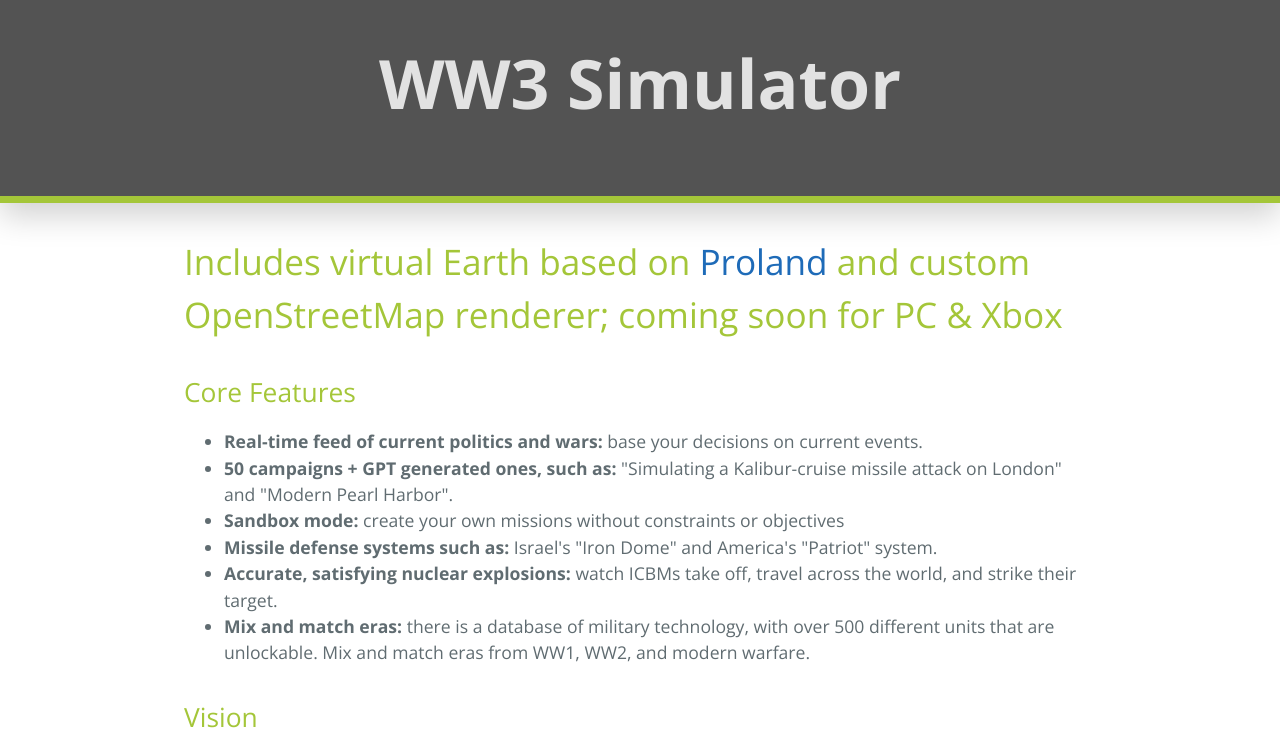
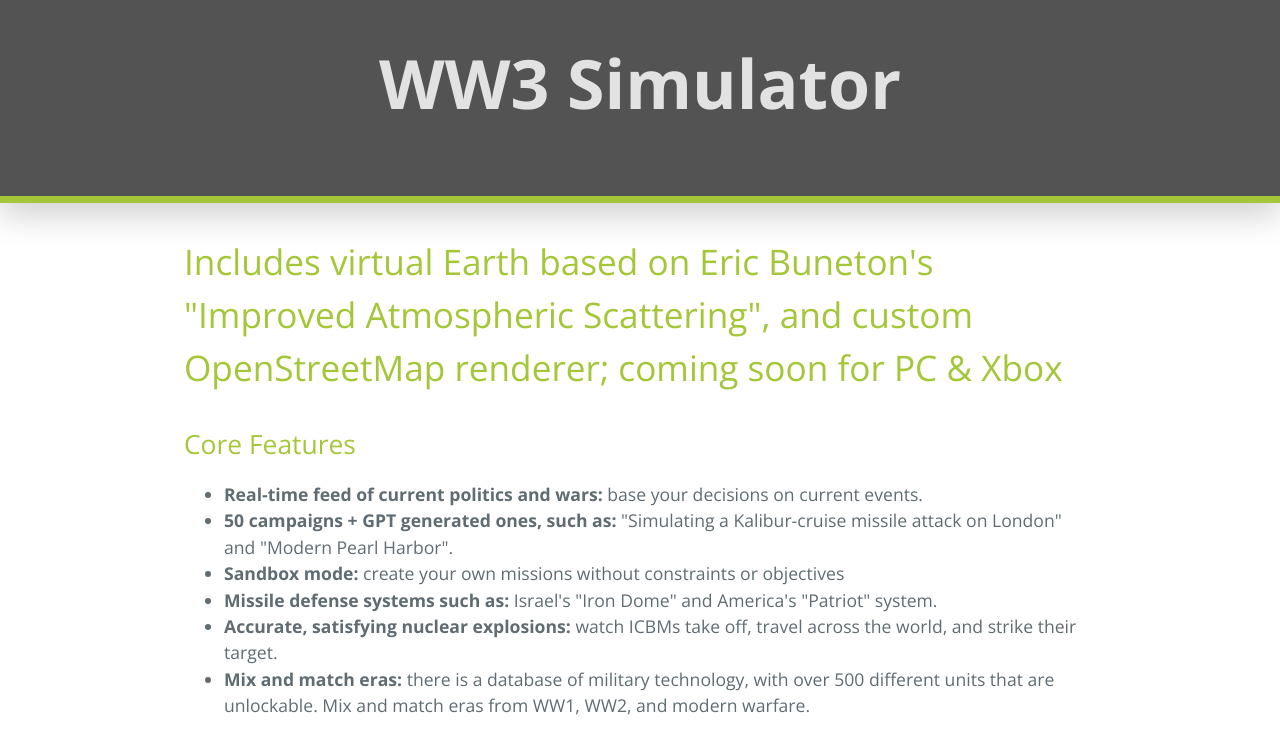
Before and after one commit to ww3simulator/ww3simulator.github.io, a plain HTML site: page index.html in a window 1280 px wide. Shown: the top 748 px of the page. Drawn offline with nearby package versions, Linux system fonts and the light colour scheme.

Commit message:
changed header bit

```diff
--- a/index.html
+++ b/index.html
@@ -11,12 +11,11 @@
       <link rel="stylesheet" href="//maxcdn.bootstrapcdn.com/font-awesome/4.3.0/css/font-awesome.min.css">
       <meta name="google-site-verification" content="3LVs01ukVFsDW-YMr18ZtZfha2dbnarD7df9eE6Znfk" />
 	  <meta name="title" content="ww3 simulator">
-<meta name="description" content="Modern warfare RTS that includes virtual Earth">
-<meta name="keywords" content="ww3 simulator with virtual earth for xbox, ww3 simulator proland">
-<meta name="robots" content="index, follow">
-<meta http-equiv="Content-Type" content="text/html; charset=utf-8">
-<meta name="language" content="English">
-
+	  <meta name="description" content="Modern warfare RTS that includes virtual Earth">
+	  <meta name="keywords" content="ww3 simulator with virtual earth for xbox, ww3 simulator proland">
+	  <meta name="robots" content="index, follow">
+	  <meta http-equiv="Content-Type" content="text/html; charset=utf-8">
+	  <meta name="language" content="English">
    </head>
    <body>
       <section class="page-header">
@@ -25,7 +24,7 @@
       </section>
       <section class="main-content">
          <h1>
-            <a id="secure-element-evaluation-kit-for-the-android-platform" class="anchor" href="#secure-element-evaluation-kit-for-the-android-platform" aria-hidden="true"><span class="octicon octicon-link"></span></a>Includes virtual Earth based on <a href="#">Proland</a> and custom OpenStreetMap renderer; coming soon for PC & Xbox
+            <a id="secure-element-evaluation-kit-for-the-android-platform" class="anchor" href="#secure-element-evaluation-kit-for-the-android-platform" aria-hidden="true"><span class="octicon octicon-link"></span></a>Includes virtual Earth based on Eric Buneton's "Improved Atmospheric Scattering", and custom OpenStreetMap renderer; coming soon for PC & Xbox
          </h1>
          <h2>
             <a id="latest-news" class="anchor" href="#latest-news" aria-hidden="true"><span class="octicon octicon-link"></span></a>Core Features
```
